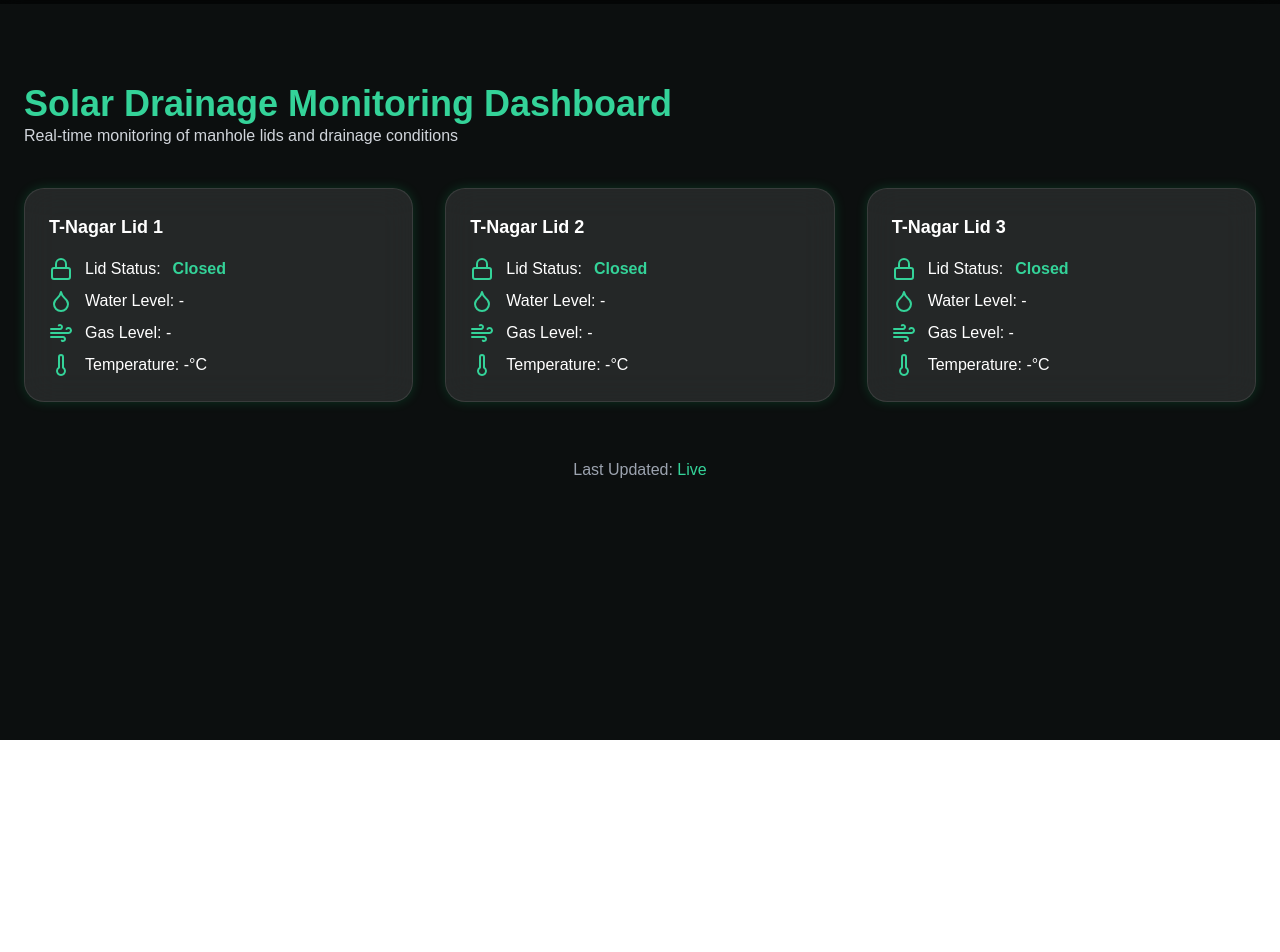
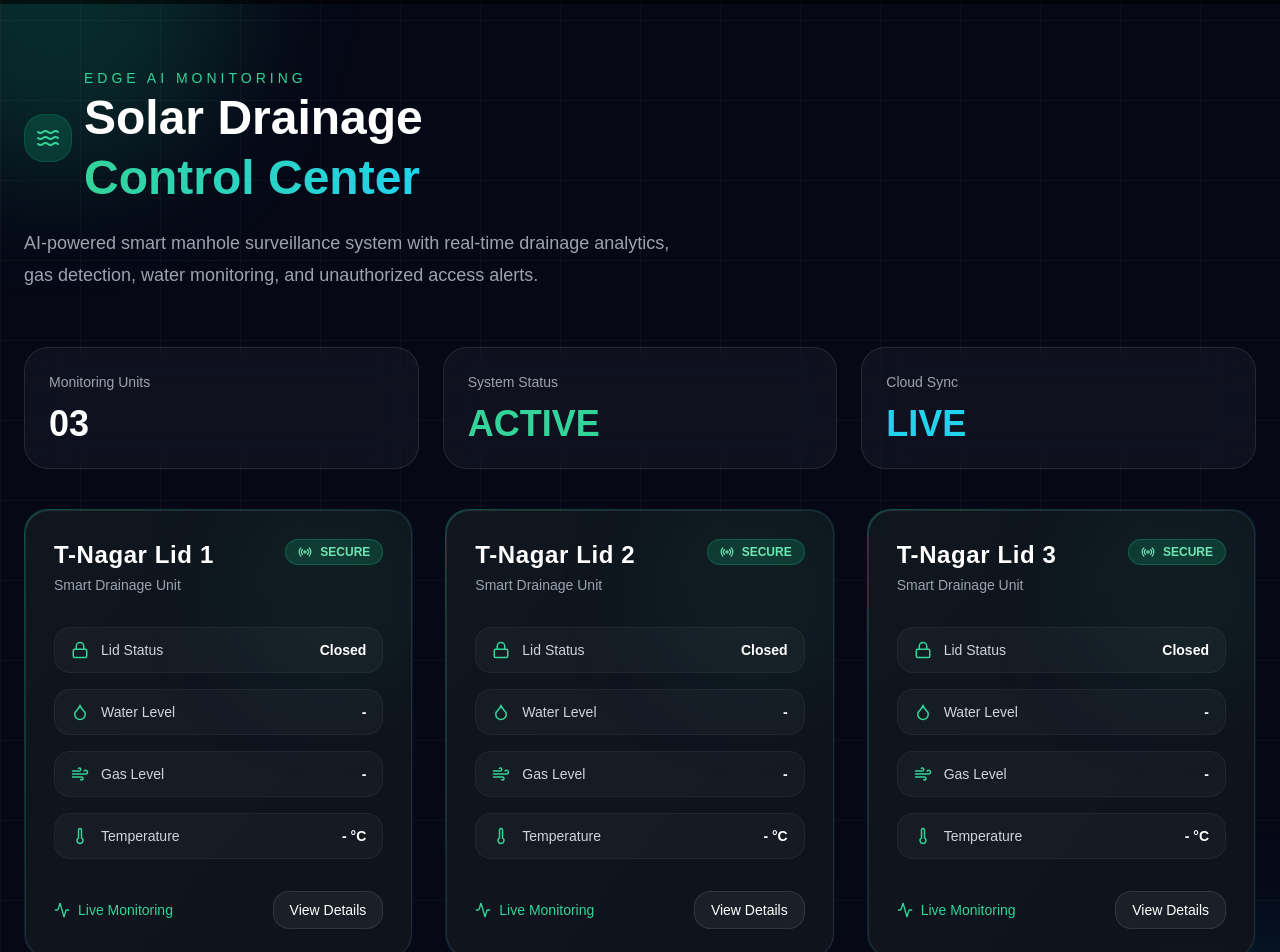
Before and after one commit to Dhilipkumar1906/solardrainage_, a React (Vite) app: page /live-status in a window 1280 px wide. Shown: the part 60-1012 px from the top of the page. Before the commit the page ends 800 px from the top, so only its background shows below. Built offline with nearby package versions, Linux system fonts and the light colour scheme; no server answers.

Commit message:
Update React project components

```diff
--- a/src/pages/LiveStatus.jsx
+++ b/src/pages/LiveStatus.jsx
@@ -8,6 +8,10 @@ import {
   AlertTriangle,
   Volume2,
   VolumeX,
+  ShieldAlert,
+  Activity,
+  Waves,
+  Radio,
 } from "lucide-react";
 
 export default function LiveStatus() {
@@ -21,7 +25,6 @@ export default function LiveStatus() {
 
   const isAdmin = localStorage.getItem("role") === "admin";
 
-  // 🔊 Beep sound
   const alarmRef = useRef(
     new Audio("https://actions.google.com/sounds/v1/alarms/beep_short.ogg")
   );
@@ -31,9 +34,11 @@ export default function LiveStatus() {
   }, []);
 
   const fetchThingSpeak = async (channelId, apiKey, setData) => {
+    try {
       const res = await fetch(
         `https://api.thingspeak.com/channels/${channelId}/feeds/last.json?api_key=${apiKey}`
       );
+
       const data = await res.json();
 
       const lidOpen = data.field3 == 1;
@@ -48,85 +53,186 @@ export default function LiveStatus() {
 
       if (lidOpen) {
         setAlert(true);
-      if (alarmOn && isAdmin) alarmRef.current.play();
+
+        if (alarmOn && isAdmin) {
+          alarmRef.current.play();
+        }
       } else {
         alarmRef.current.pause();
         alarmRef.current.currentTime = 0;
+      }
+    } catch (err) {
+      console.log(err);
     }
   };
 
   useEffect(() => {
     const load = () => {
-      // 🔹 LID 1 – HARDWARE
       fetchThingSpeak("3209958", "6SH8TQKKMJ78NQ4Z", setLid1);
-
-      // 🔹 LID 2
       fetchThingSpeak("3205130", "1T51GZ5IFFAHKOEF", setLid2);
-
-      // 🔹 LID 3
       fetchThingSpeak("3205159", "8BXXA18F0MRLY7DO", setLid3);
     };
 
     load();
+
     const i = setInterval(load, 15000);
+
     return () => clearInterval(i);
   }, [alarmOn]);
+
+  const StatRow = ({ icon, label, value, danger }) => (
+    <div className="flex items-center justify-between bg-white/[0.03] border border-white/5 rounded-xl px-4 py-3">
+      <div className="flex items-center gap-3">
+        <div className="text-emerald-400">{icon}</div>
+        <span className="text-gray-300 text-sm">{label}</span>
+      </div>
+
+      <span
+        className={`font-semibold text-sm ${
+          danger ? "text-red-400" : "text-white"
+        }`}
+      >
+        {value}
+      </span>
+    </div>
+  );
 
   const Card = ({ title, data, onClick }) => (
     <div
       onClick={onClick}
-      className={`cursor-pointer rounded-2xl p-6 bg-white/10 backdrop-blur-lg
-      border border-white/10 shadow-[0_0_12px_rgba(0,255,128,0.15)]
-      transition transform hover:scale-105 hover:ring-2 hover:ring-emerald-400
-      ${data?.danger ? "animate-pulse border-red-500" : ""}`}
+      className={`group relative overflow-hidden cursor-pointer
+      rounded-3xl p-[1px]
+      bg-gradient-to-br from-emerald-500/40 via-cyan-500/10 to-transparent
+      transition-all duration-500 hover:scale-[1.02]`}
     >
-      <h3 className="text-lg font-semibold mb-4">{title}</h3>
-
-      <p className="flex gap-3 mb-2">
-        <Lock className="text-emerald-400" />
-        Lid Status:
-        <span
-          className={`font-semibold ${
-            data?.lid === "Open" ? "text-red-400" : "text-emerald-400"
+      <div
+        className={`relative h-full rounded-3xl bg-[#10151d]/95
+        backdrop-blur-2xl border border-white/10 p-7
+        transition-all duration-500
+        group-hover:border-emerald-400/40
+        ${
+          data?.danger
+            ? "shadow-[0_0_40px_rgba(255,0,0,0.25)]"
+            : "shadow-[0_0_40px_rgba(16,185,129,0.08)]"
         }`}
       >
-          {data?.lid || "Closed"}
-        </span>
+        {/* GLOW */}
+        <div className="absolute top-0 right-0 w-40 h-40 bg-emerald-500/10 blur-3xl rounded-full" />
+
+        {/* TOP */}
+        <div className="flex items-start justify-between mb-8 relative z-10">
+          <div>
+            <h3 className="text-2xl font-bold tracking-wide text-white">
+              {title}
+            </h3>
+
+            <p className="text-gray-400 text-sm mt-1">
+              Smart Drainage Unit
             </p>
+          </div>
 
-      <p className="flex gap-3 mb-2">
-        <Droplet className="text-emerald-400" />
-        Water Level: {data?.water || "-"}
-      </p>
+          <div
+            className={`flex items-center gap-2 px-3 py-1 rounded-full text-xs font-semibold border
+            ${
+              data?.danger
+                ? "bg-red-500/20 text-red-300 border-red-500/30"
+                : "bg-emerald-500/20 text-emerald-300 border-emerald-500/30"
+            }`}
+          >
+            <Radio size={14} />
+            {data?.danger ? "THREAT" : "SECURE"}
+          </div>
+        </div>
 
-      <p className="flex gap-3 mb-2">
-        <Wind className="text-emerald-400" />
-        Gas Level: {data?.gas || "-"}
-      </p>
+        {/* STATUS */}
+        <div className="space-y-4 relative z-10">
+          <StatRow
+            icon={<Lock size={18} />}
+            label="Lid Status"
+            value={data?.lid || "Closed"}
+            danger={data?.lid === "Open"}
+          />
 
-      <p className="flex gap-3">
-        <Thermometer className="text-emerald-400" />
-        Temperature: {data?.temp || "-"}°C
-      </p>
+          <StatRow
+            icon={<Droplet size={18} />}
+            label="Water Level"
+            value={data?.water || "-"}
+          />
+
+          <StatRow
+            icon={<Wind size={18} />}
+            label="Gas Level"
+            value={data?.gas || "-"}
+          />
+
+          <StatRow
+            icon={<Thermometer size={18} />}
+            label="Temperature"
+            value={`${data?.temp || "-"} °C`}
+          />
+        </div>
+
+        {/* BOTTOM */}
+        <div className="flex items-center justify-between mt-8 relative z-10">
+          <div className="flex items-center gap-2 text-emerald-400 text-sm">
+            <Activity size={16} />
+            Live Monitoring
+          </div>
+
+          <button
+            className="px-4 py-2 rounded-xl bg-white/5 border border-white/10
+            text-sm text-white transition-all duration-300
+            hover:bg-emerald-500 hover:text-black"
+          >
+            View Details
+          </button>
+        </div>
+      </div>
     </div>
   );
 
   return (
-    <section className="min-h-screen bg-[#0c0f0f] text-white pt-36 pb-20">
-      <div className="max-w-7xl mx-auto px-6">
+    <section className="relative min-h-screen overflow-hidden bg-[#060816] text-white">
+      {/* BACKGROUND EFFECTS */}
+      <div className="absolute inset-0">
+        <div className="absolute top-[-120px] left-[-120px] w-[350px] h-[350px] bg-emerald-500/20 rounded-full blur-3xl" />
 
+        <div className="absolute bottom-[-120px] right-[-120px] w-[350px] h-[350px] bg-cyan-500/20 rounded-full blur-3xl" />
+
+        <div className="absolute inset-0 bg-[linear-gradient(rgba(255,255,255,0.03)_1px,transparent_1px),linear-gradient(90deg,rgba(255,255,255,0.03)_1px,transparent_1px)] bg-[size:80px_80px]" />
+      </div>
+
+      <div className="relative z-10 max-w-7xl mx-auto px-6 pt-32 pb-20">
         {/* HEADER */}
-        <div className="flex justify-between items-center mb-10">
+        <div className="flex flex-col lg:flex-row lg:items-center lg:justify-between gap-8 mb-14">
           <div>
-            <h1 className="text-4xl font-bold text-emerald-400">
-              Solar Drainage Monitoring Dashboard
+            <div className="flex items-center gap-3 mb-5">
+              <div className="w-12 h-12 rounded-2xl bg-emerald-500/20 border border-emerald-500/20 flex items-center justify-center">
+                <Waves className="text-emerald-400" />
+              </div>
+
+              <div>
+                <p className="text-emerald-400 text-sm tracking-[4px] uppercase">
+                  Edge AI Monitoring
+                </p>
+
+                <h1 className="text-5xl font-black leading-tight">
+                  Solar Drainage
+                  <span className="block text-transparent bg-clip-text bg-gradient-to-r from-emerald-400 to-cyan-400">
+                    Control Center
+                  </span>
                 </h1>
-            <p className="text-gray-300">
-              Real-time monitoring of manhole lids and drainage conditions
+              </div>
+            </div>
+
+            <p className="text-gray-400 max-w-2xl text-lg leading-relaxed">
+              AI-powered smart manhole surveillance system with real-time
+              drainage analytics, gas detection, water monitoring, and
+              unauthorized access alerts.
             </p>
           </div>
 
-          {/* ADMIN ALARM */}
+          {/* ADMIN BUTTON */}
           {isAdmin && (
             <button
               onClick={() => {
@@ -134,27 +240,78 @@ export default function LiveStatus() {
                 alarmRef.current.pause();
                 alarmRef.current.currentTime = 0;
               }}
-              className={`flex items-center gap-2 px-5 py-2 rounded-full font-semibold
-              ${alarmOn ? "bg-red-500" : "bg-gray-600"}`}
+              className={`group relative overflow-hidden px-6 py-4 rounded-2xl
+              border transition-all duration-300 font-semibold
+              ${
+                alarmOn
+                  ? "bg-red-500/20 border-red-500/30 text-red-300"
+                  : "bg-white/5 border-white/10 text-gray-300"
+              }`}
             >
+              <div className="flex items-center gap-3 relative z-10">
                 {alarmOn ? <Volume2 /> : <VolumeX />}
-              Alarm {alarmOn ? "ON" : "OFF"}
+                Alarm {alarmOn ? "Enabled" : "Disabled"}
+              </div>
             </button>
           )}
         </div>
 
         {/* ALERT */}
         {alert && (
-          <div className="mb-8 p-4 rounded-lg bg-red-500/20 border border-red-500 flex gap-3">
-            <AlertTriangle className="text-red-400" />
-            🚨 Emergency Alert: Unauthorized opening detected!
+          <div
+            className="mb-10 relative overflow-hidden rounded-3xl
+            border border-red-500/30 bg-red-500/10 backdrop-blur-xl p-6"
+          >
+            <div className="absolute inset-0 bg-gradient-to-r from-red-500/10 to-transparent" />
+
+            <div className="relative z-10 flex items-center gap-5">
+              <div className="w-14 h-14 rounded-2xl bg-red-500/20 flex items-center justify-center">
+                <ShieldAlert className="text-red-400" size={30} />
+              </div>
+
+              <div>
+                <h2 className="text-xl font-bold text-red-300">
+                  Emergency Security Alert
+                </h2>
+
+                <p className="text-red-200/80 mt-1">
+                  Unauthorized manhole opening detected in monitoring zone.
+                  Immediate inspection required.
+                </p>
+              </div>
+            </div>
           </div>
         )}
 
+        {/* TOP STATS */}
+        <div className="grid grid-cols-1 md:grid-cols-3 gap-6 mb-10">
+          <div className="rounded-3xl border border-white/10 bg-white/[0.04] backdrop-blur-xl p-6">
+            <p className="text-gray-400 text-sm">Monitoring Units</p>
+
+            <h2 className="text-4xl font-black mt-3">03</h2>
+          </div>
+
+          <div className="rounded-3xl border border-white/10 bg-white/[0.04] backdrop-blur-xl p-6">
+            <p className="text-gray-400 text-sm">System Status</p>
+
+            <h2 className="text-4xl font-black mt-3 text-emerald-400">
+              ACTIVE
+            </h2>
+          </div>
+
+          <div className="rounded-3xl border border-white/10 bg-white/[0.04] backdrop-blur-xl p-6">
+            <p className="text-gray-400 text-sm">Cloud Sync</p>
+
+            <h2 className="text-4xl font-black mt-3 text-cyan-400">
+              LIVE
+            </h2>
+          </div>
+        </div>
+
         {/* CARDS */}
-        <div className="grid grid-cols-1 md:grid-cols-2 lg:grid-cols-3 gap-8">
+        <div className="grid grid-cols-1 md:grid-cols-2 xl:grid-cols-3 gap-8">
           <Card
-            title="T-Nagar Lid 1 "
+            title="T-Nagar Lid 1"
             data={lid1}
             onClick={() => navigate("/lid1")}
           />
@@ -172,8 +329,25 @@ export default function LiveStatus() {
           />
         </div>
 
-        <div className="text-center mt-14 text-gray-400">
-          Last Updated: <span className="text-emerald-400">Live</span>
+        {/* FOOTER */}
+        <div className="mt-16 flex flex-col md:flex-row items-center justify-between gap-4 border-t border-white/10 pt-8">
+          <div>
+            <h3 className="font-semibold text-lg">
+              SolarDrainage AI Surveillance
+            </h3>
+
+            <p className="text-gray-500 text-sm mt-1">
+              Real-time smart drainage monitoring infrastructure
+            </p>
+          </div>
+
+          <div className="flex items-center gap-3 px-5 py-3 rounded-full bg-emerald-500/10 border border-emerald-500/20">
+            <span className="w-3 h-3 rounded-full bg-emerald-400 animate-pulse" />
+
+            <span className="text-emerald-300 font-medium">
+              System Running Live
+            </span>
+          </div>
         </div>
       </div>
     </section>
```
Lines whose indentation alone changed are shown as unchanged.
